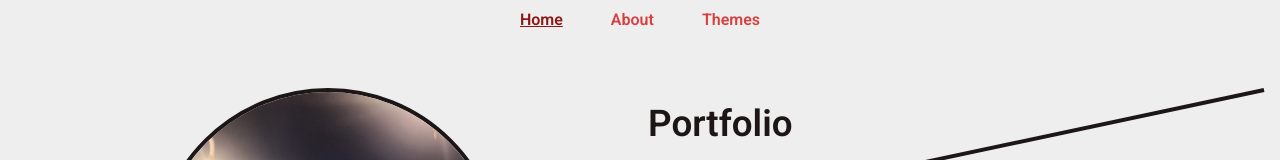
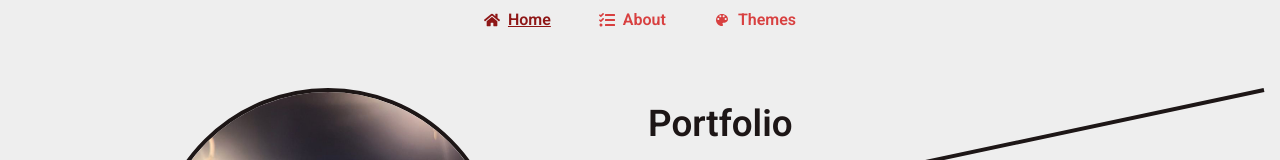
Before and after one commit to Md-Raint-Rubbyat-Sultan/Portfolio-react-JS, a React (Vite) app: page / in a window 1280 px wide. Shown: the top 160 px of the page. Built offline with nearby package versions, Linux system fonts and the light colour scheme.

Commit message:
nav bar modify

```diff
--- a/src/components/shared/Navbar/Navbar.jsx
+++ b/src/components/shared/Navbar/Navbar.jsx
@@ -2,6 +2,8 @@ import React, { useCallback, useEffect, useRef, useState } from "react";
 import { NavLink } from "react-router";
 import NavThemeButton from "./NavThemeButton/NavThemeButton";
 import OnScrollNav from "./OnScrollNav/OnScrollNav";
+import { FaHome, FaTasks } from "react-icons/fa";
+import { IoMdColorPalette } from "react-icons/io";
 
 const Navbar = () => {
   const [showFixedNav, setShowFixedNav] = useState(false);
@@ -44,19 +46,30 @@ const Navbar = () => {
       >
         {/* home */}
         <NavLink to="/" className={activeLinks}>
-          Home
+          <div className="flex items-center gap-fluid-xs">
+            <FaHome />
+            <span>Home</span>
+          </div>
         </NavLink>
         {/* about */}
         <NavLink to="/about" className={activeLinks}>
-          About
+          <div className="flex items-center gap-fluid-xs">
+            <FaTasks />
+            <span>About</span>
+          </div>
         </NavLink>
         {/* theme */}
-        <button
-          onClick={handelThemeToggle}
-          className={`${toggle ? "text-second" : "text-third "} cursor-pointer`}
-        >
-          Themes
-        </button>
+        <div>
+          <button
+            onClick={handelThemeToggle}
+            className={`${
+              toggle ? "text-second" : "text-third "
+            } flex items-center gap-fluid-xs cursor-pointer`}
+          >
+            <IoMdColorPalette />
+            <span className={`${toggle && "underline"}`}>Themes</span>
+          </button>
+        </div>
         <NavThemeButton toggle={toggle} setToggle={setToggle} />
       </nav>
 
```
